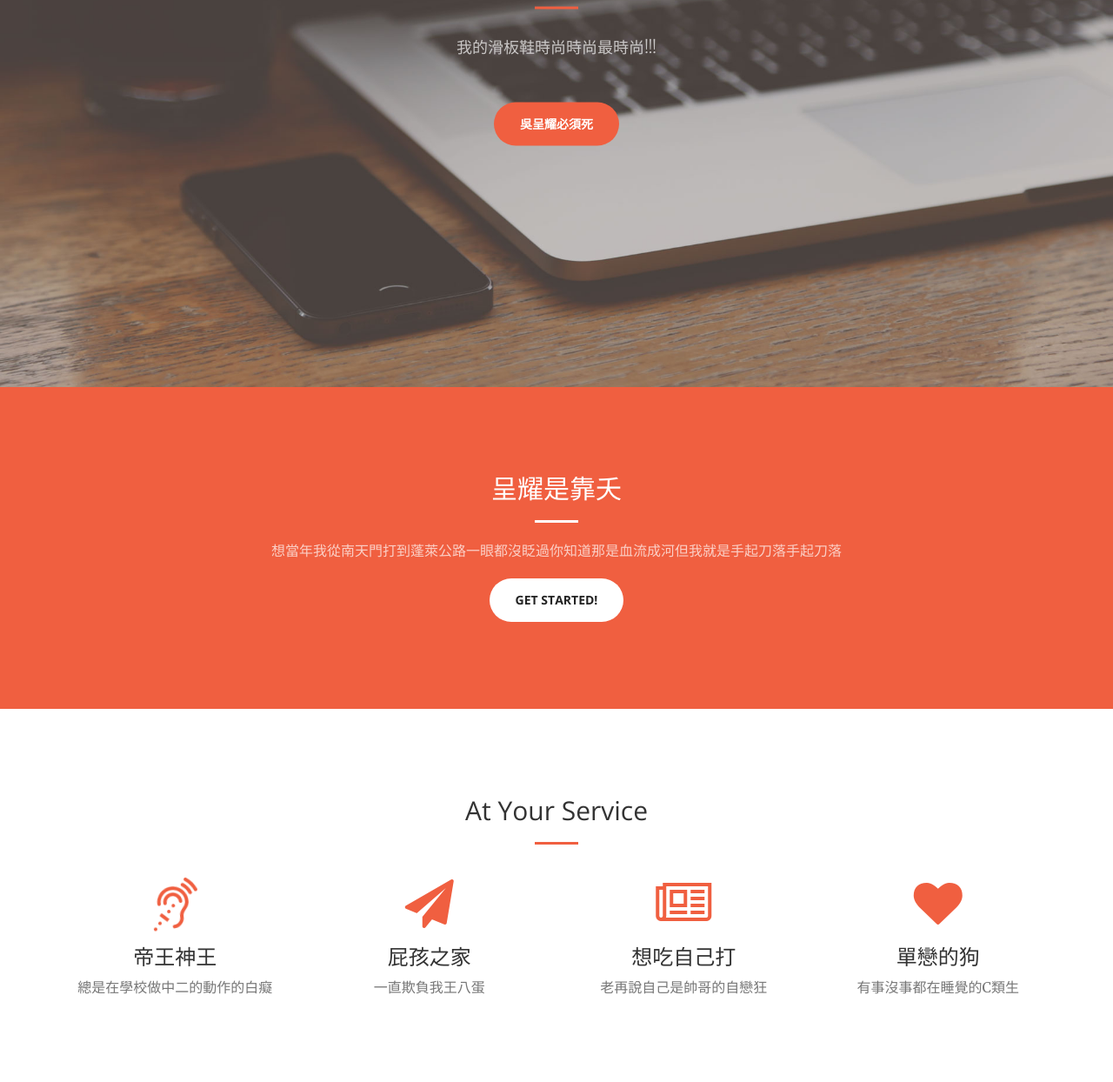
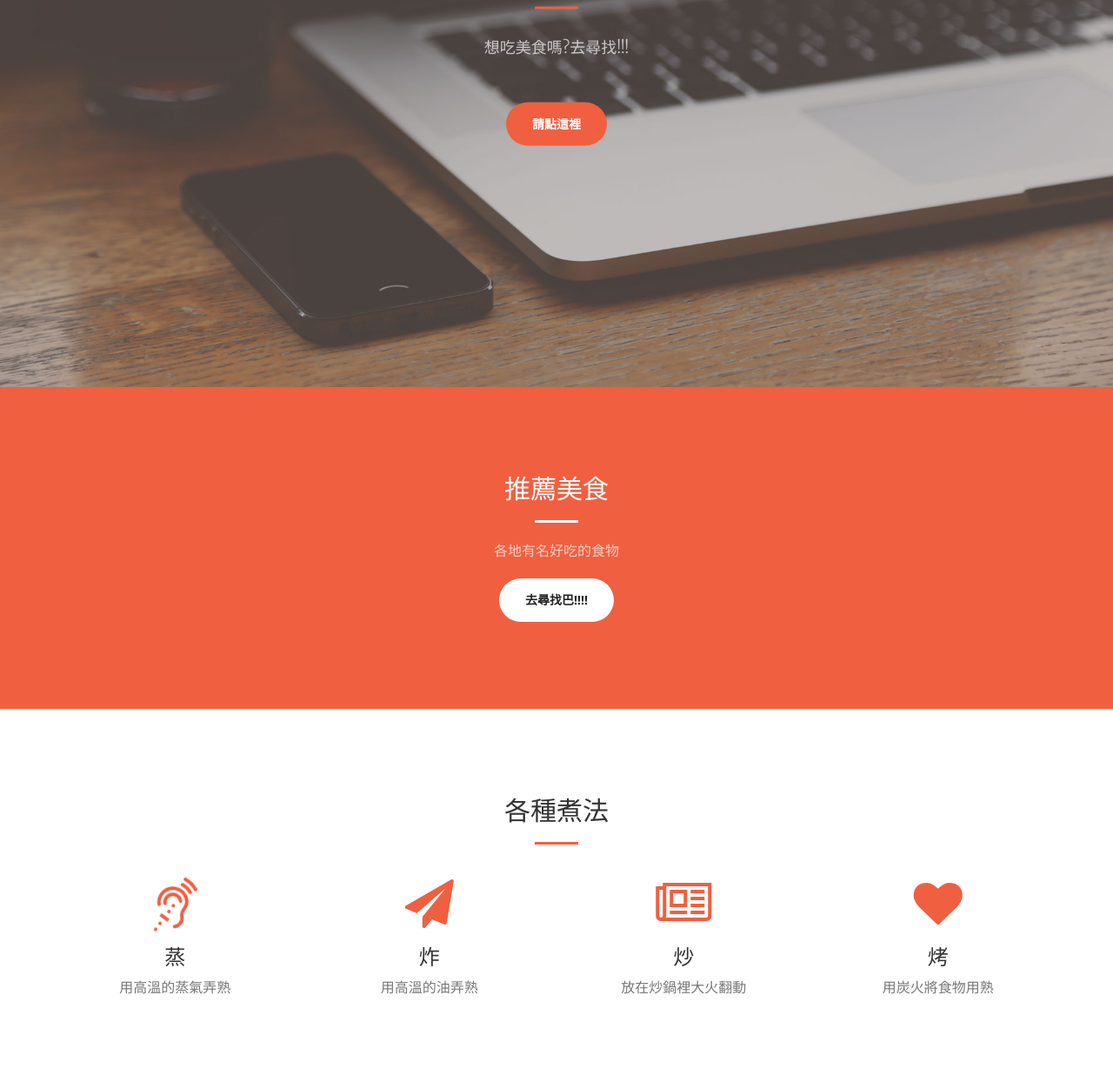
Before and after one commit to johnny0628/-, a website: page creative/index.html in a window 1280 px wide. Shown: the part 355-1599 px from the top of the page at 87% size. Drawn offline with nearby package versions, Linux system fonts and the light colour scheme.

Commit message:
Add files via upload

```diff
--- a/creative/index.html
+++ b/creative/index.html
@@ -9,7 +9,7 @@
     <meta name="description" content="">
     <meta name="author" content="">
 
-    <title>Creative - Start Bootstrap Theme</title>
+    <title>想吃美食就去找吧!!</title>
 
     <!-- Bootstrap Core CSS -->
     <link href="vendor/bootstrap/css/bootstrap.min.css" rel="stylesheet">
@@ -43,23 +43,23 @@
                 <button type="button" class="navbar-toggle collapsed" data-toggle="collapse" data-target="#bs-example-navbar-collapse-1">
                     <span class="sr-only">Toggle navigation</span> Menu <i class="fa fa-bars"></i>
                 </button>
-                <a class="navbar-brand page-scroll" href="#page-top">你已經死了</a>
+                <a class="navbar-brand page-scroll" href="#page-top">我想吃美食</a>
             </div>
 
             <!-- Collect the nav links, forms, and other content for toggling -->
             <div class="collapse navbar-collapse" id="bs-example-navbar-collapse-1">
                 <ul class="nav navbar-nav navbar-right">
                     <li>
-                        <a class="page-scroll" href="#about">煞氣</a>
+                        <a class="page-scroll" href="#about">推薦美食</a>
                     </li>
                     <li>
-                        <a class="page-scroll" href="#services">a</a>
+                        <a class="page-scroll" href="#services">各種煮法</a>
                     </li>
                     <li>
-                        <a class="page-scroll" href="#portfolio">吳</a>
+                        <a class="page-scroll" href="#portfolio">美食</a>
                     </li>
                     <li>
-                        <a class="page-scroll" href="#contact">呈耀</a>
+                        <a class="page-scroll" href="#contact">問問題</a>
                     </li>
                 </ul>
             </div>
@@ -71,10 +71,10 @@
     <header>
         <div class="header-content">
             <div class="header-content-inner">
-                <h1 id="homeHeading">希巴魯媽</h1>
+                <h1 id="homeHeading">美食位置</h1>
                 <hr>
-                <p>我的滑板鞋時尚時尚最時尚!!!</p>
-                <a href="#about" class="btn btn-primary btn-xl page-scroll">吳呈耀必須死</a>
+                <p>想吃美食嗎?去尋找!!!</p>
+                <a href="#about" class="btn btn-primary btn-xl page-scroll">請點這裡</a>
             </div>
         </div>
     </header>
@@ -83,10 +83,10 @@
         <div class="container">
             <div class="row">
                 <div class="col-lg-8 col-lg-offset-2 text-center">
-                    <h2 class="section-heading">呈耀是靠夭</h2>
+                    <h2 class="section-heading">推薦美食</h2>
                     <hr class="light">
-                    <p class="text-faded">想當年我從南天門打到蓬萊公路一眼都沒眨過你知道那是血流成河但我就是手起刀落手起刀落</p>
-                    <a href="#services" class="page-scroll btn btn-default btn-xl sr-button">Get Started!</a>
+                    <p class="text-faded">各地有名好吃的食物</p>
+                    <a href="#services" class="page-scroll btn btn-default btn-xl sr-button">去尋找巴!!!!</a>
                 </div>
             </div>
         </div>
@@ -96,7 +96,7 @@
         <div class="container">
             <div class="row">
                 <div class="col-lg-12 text-center">
-                    <h2 class="section-heading">At Your Service</h2>
+                    <h2 class="section-heading">各種煮法</h2>
                     <hr class="primary">
                 </div>
             </div>
@@ -106,29 +106,29 @@
                 <div class="col-lg-3 col-md-6 text-center">
                     <div class="service-box">
                         <i class="fa fa-4x fa fa-assistive-listening-systems text-primary sr-icons fa-spin"></i>
-                        <h3>帝王神王</h3>
-                        <p class="text-muted">總是在學校做中二的動作的白癡</p>
+                        <h3>蒸</h3>
+                        <p class="text-muted">用高溫的蒸氣弄熟</p>
                     </div>
                 </div>
                 <div class="col-lg-3 col-md-6 text-center">
                     <div class="service-box">
                         <i class="fa fa-4x fa-paper-plane text-primary sr-icons"></i>
-                        <h3>屁孩之家</h3>
-                        <p class="text-muted">一直欺負我王八蛋</p>
+                        <h3>炸</h3>
+                        <p class="text-muted">用高溫的油弄熟</p>
                     </div>
                 </div>
                 <div class="col-lg-3 col-md-6 text-center">
                     <div class="service-box">
                         <i class="fa fa-4x fa-newspaper-o text-primary sr-icons"></i>
-                        <h3>想吃自己打</h3>
-                        <p class="text-muted">老再說自己是帥哥的自戀狂</p>
+                        <h3>炒</h3>
+                        <p class="text-muted">放在炒鍋裡大火翻動</p>
                     </div>
                 </div>
                 <div class="col-lg-3 col-md-6 text-center">
                     <div class="service-box">
                         <i class="fa fa-4x fa-heart text-primary sr-icons"></i>
-                        <h3>單戀的狗</h3>
-                        <p class="text-muted">有事沒事都在睡覺的C類生</p>
+                        <h3>烤</h3>
+                        <p class="text-muted">用炭火將食物用熟</p>
                     </div>
                 </div>
             </div>
@@ -235,7 +235,7 @@
     <aside class="bg-dark">
         <div class="container text-center">
             <div class="call-to-action">
-                <h2>Free Download at Start Bootstrap!</h2>
+                <h2></h2>
                 <a href="http://startbootstrap.com/template-overviews/creative/" class="btn btn-default btn-xl sr-button">Download Now!</a>
             </div>
         </div>
```
Also changed, not shown: creative/img/portfolio/thumbnails/3.jpg, creative/img/portfolio/thumbnails/4.jpg, creative/img/portfolio/thumbnails/5.jpg.
